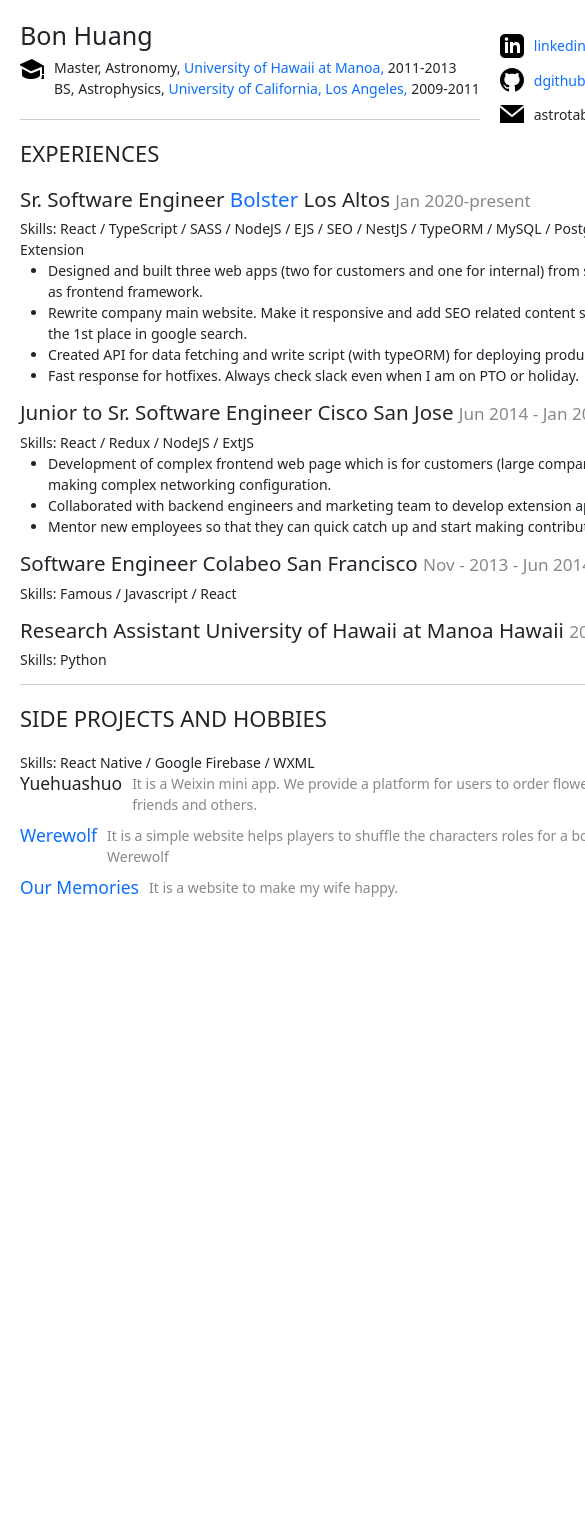
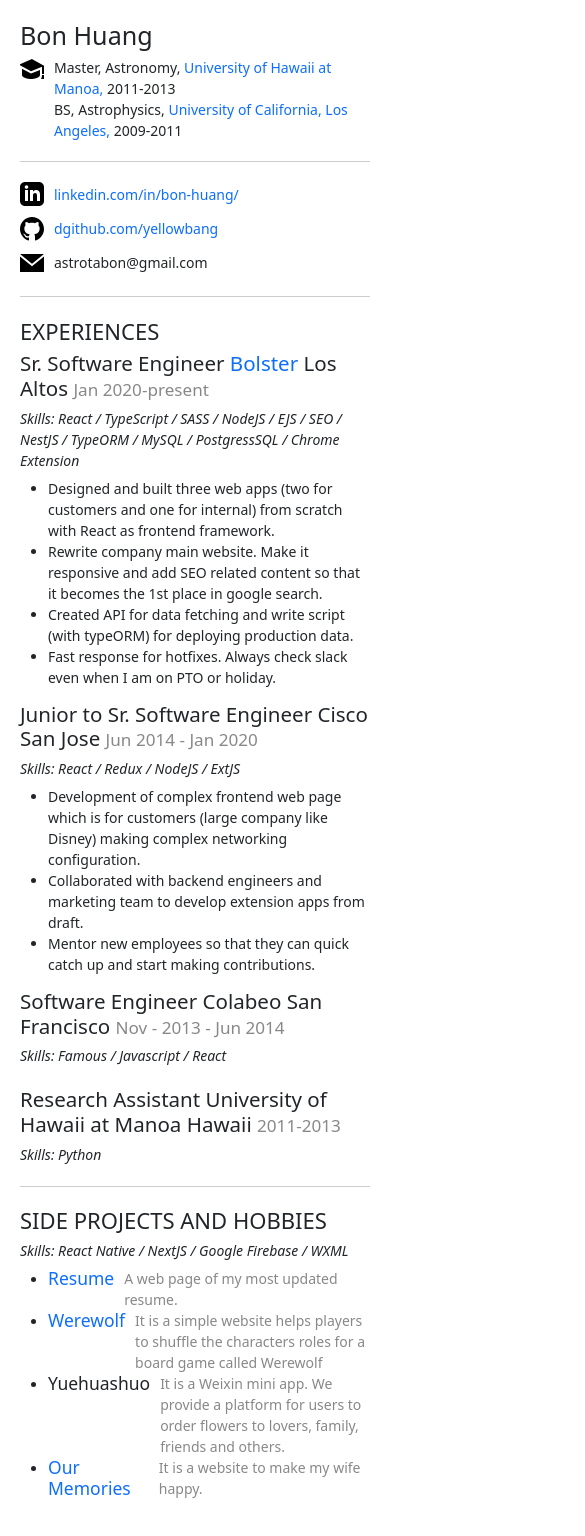
Before and after one commit to yellowbang/resume, a Next.js app: page / in a window 390 px wide. Shown: the top 1536 px of the page, 585 px wide, since content can reach past the window. Before the commit the page ends 925 px from the top, so only its background shows below. Built offline with nearby package versions, Linux system fonts and the light colour scheme.

Commit message:
minor css

```diff
--- a/component/ContactItem.tsx
+++ b/component/ContactItem.tsx
@@ -10,20 +10,14 @@
   const { platform, value = "", link = "" } = props;
   return (
     <div className={`${styles.contactItem} d-flex align-items-center`}>
-      <div className="platform">
+      <div>
         <img
           className={"icon"}
           src={`../icons/${platform}.svg`}
           alt={platform}
         ></img>
       </div>
-      {link ? (
-        <a className="value" href={value}>
-          {value}
-        </a>
-      ) : (
-        <div className="value">{value}</div>
-      )}
+      {link ? <a href={value}>{value}</a> : <div>{value}</div>}
     </div>
   );
 }
--- a/component/ExperienceItem.tsx
+++ b/component/ExperienceItem.tsx
@@ -32,7 +32,11 @@
           <span className="secondary-font">{duration}</span>
         </h3>
       </div>
-      {skills && <div className="skills">Skills: {skills.join(" / ")}</div>}
+      {skills && (
+        <div className="skills pb-2">
+          <i>Skills: {skills.join(" / ")}</i>
+        </div>
+      )}
       <ul className="achievements-list">
         {achievements &&
           achievements.map((achievement: string) => (
--- a/pages/index.tsx
+++ b/pages/index.tsx
@@ -10,23 +10,23 @@
 const Home: NextPage = () => {
   return (
     <div className={styles.container}>
-      <div className="about-me d-flex flex-row align-items-center">
+      <div className={`${styles.infos} d-flex flex-sm-row align-items-center`}>
         <div className={styles.education}>
-          <h1 className="name">{myInfo.name}</h1>
+          <h1>{myInfo.name}</h1>
           <div className="d-flex align-items-start">
             <img
               className={"icon"}
               src="../icons/graduate.svg"
               alt="graduate"
             />
-            <div className="universities">
+            <div>
               {myInfo.educations.map((education) => (
                 <EducationItem {...education} key={education.university} />
               ))}
             </div>
           </div>
         </div>
-        <div className="contacts">
+        <div className={`${styles.contacts} pb-sm-0 mb-sm-0`}>
           {myInfo.contacts.map((contact) => (
             <ContactItem {...contact} key={contact.platform} />
           ))}
@@ -41,10 +41,16 @@
       <div className={styles.border} />
       <div className={styles.others}>
         <h2>SIDE PROJECTS AND HOBBIES</h2>
-        <div>Skills: {myInfo.otherSkills.join(" / ")}</div>
-        {myInfo.others.map((other) => (
-          <OtherItem {...other} key={other.title} />
-        ))}
+        <div className="pb-2">
+          <i>Skills: {myInfo.otherSkills.join(" / ")}</i>
+        </div>
+        <ul>
+          {myInfo.others.map((other) => (
+            <li key={other.title}>
+              <OtherItem {...other} />
+            </li>
+          ))}
+        </ul>
       </div>
     </div>
   );
--- a/public/constants/MyInfo.tsx
+++ b/public/constants/MyInfo.tsx
@@ -83,18 +83,24 @@
       skills: ["Python"],
     },
   ],
-  otherSkills: ["React Native", "Google Firebase", "WXML"],
+  otherSkills: ["React Native", "NextJS", "Google Firebase", "WXML"],
   others: [
     {
-      title: "Yuehuashuo",
-      description:
-        "It is a Weixin mini app. We provide a platform for users to order flowers to lovers, family, friends and others.",
+      title: "Resume",
+      link: "https://resume.yellowbonbon.com/",
+      description: "A web page of my most updated resume.",
     },
+
     {
       title: "Werewolf",
       link: "https://game-0823.web.app/",
       description:
         "It is a simple website helps players to shuffle the characters roles for a board game called Werewolf",
+    },
+    {
+      title: "Yuehuashuo",
+      description:
+        "It is a Weixin mini app. We provide a platform for users to order flowers to lovers, family, friends and others.",
     },
     {
       title: "Our Memories",
--- a/styles/Home.module.css
+++ b/styles/Home.module.css
@@ -1,6 +1,6 @@
 .container {
   /* size: 7in 9.25in; */
-  width: 700px;
+  max-width: 700px;
 }
 
 .education {
@@ -15,3 +15,20 @@
   border-bottom: 1px solid #cdcdcd;
   margin-bottom: 20px;
 }
+
+@media only screen and (max-width: 576px) {
+  .infos {
+    flex-direction: column;
+  }
+
+  .education {
+    margin-right: 0;
+    width: 100%;
+  }
+  .contacts {
+    border-bottom: 1px solid #cdcdcd;
+    width: 100%;
+    padding-bottom: 1.5rem;
+    margin-bottom: 1.5rem;
+  }
+}
--- a/styles/globals.css
+++ b/styles/globals.css
@@ -9,28 +9,12 @@
   min-width: fit-content;
   justify-content: center;
 }
-
-h2 {
-  margin-bottom: 20px !important;
-}
 a {
   text-decoration: none !important;
 }
 
 * {
   box-sizing: border-box;
-}
-
-.d-flex {
-  display: flex !important;
-}
-
-.align-items-center {
-  align-items: center !important;
-}
-
-.justify-content-center {
-  justify-content: center !important;
 }
 
 .icon {
```
